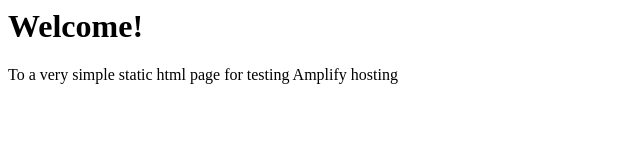
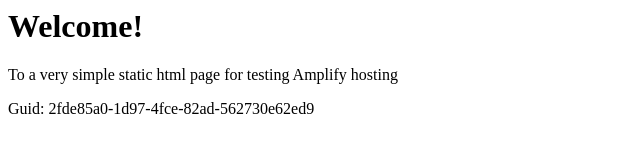
Before and after one commit to aws-aemilia-mxp/Github-PR-Commit-Integration-Test-DoNotTouch-Gith-OKSLNVO2-v1-preprod-eu-south-1, a website: page src/index.html in a window 1280 px wide. Shown: the whole page, without its empty margins (0-640 px from the left). Drawn offline with Linux system fonts and the light colour scheme.

Commit message:
commit from integ tests

```diff
--- a/src/index.html
+++ b/src/index.html
@@ -1,3 +1,5 @@
+
+
 <html lang="en">
 
 <head>
@@ -10,6 +12,6 @@
 <body>
     <h1>Welcome!</h1>
     <p>To a very simple static html page for testing Amplify hosting</p>
-</body>
+    <p>Guid: 2fde85a0-1d97-4fce-82ad-562730e62ed9</p></body>
 
 </html>
```
